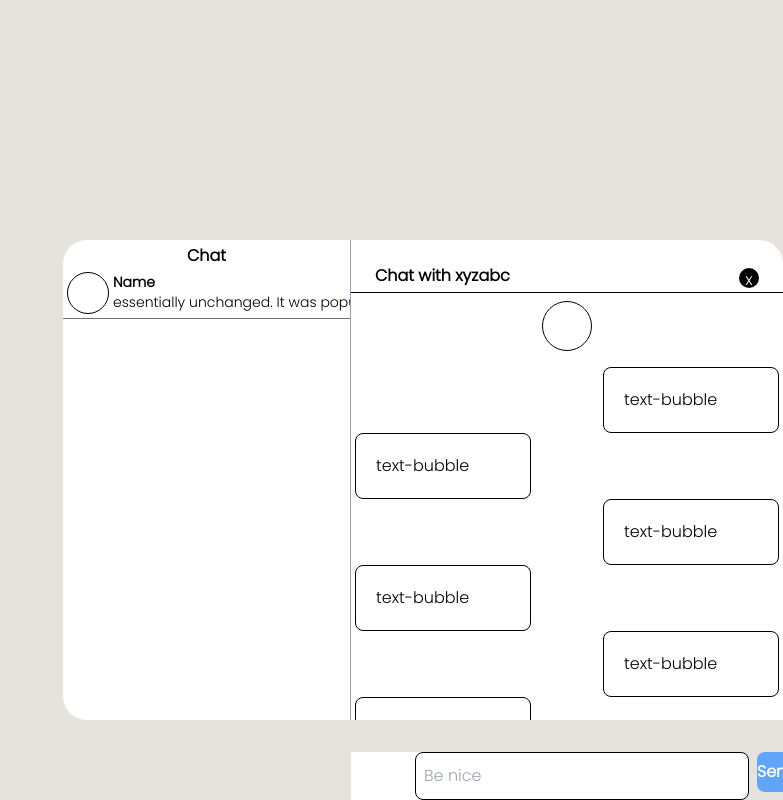
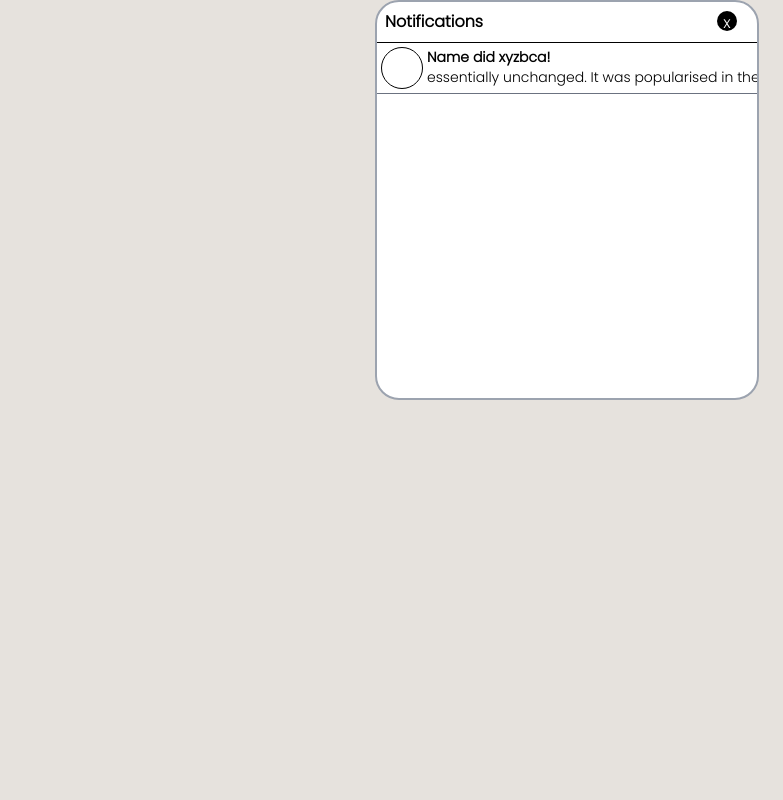
Before and after one commit to Broilan/Antohm, a React (Vite) app in the folder client/: page /test in a window 1280 px wide. Shown: the whole page, without its empty margins (497-1280 px from the left). Built offline with nearby package versions, Linux system fonts and the light colour scheme.

Commit message:
notifications are finished on the client side

```diff
--- a/client/src/App.jsx
+++ b/client/src/App.jsx
@@ -4,9 +4,9 @@ import React, { useEffect, useState } from "react";
 import PrivateRoute from "./utils/PrivateRoute";
 import jwt_decode from 'jwt-decode';
 import setAuthToken from './utils/setAuthToken';
-import { Profile, Login, Signup, Home} from "./pages";
+import { Profile, Login, Signup, Home, } from "./pages";
 import Applications from "./components/Applications";
-import { Navbar, DmModal } from "./components";
+import { Navbar, NotifDd } from "./components";
 
 export const DataContext = React.createContext();
 
@@ -57,7 +57,7 @@ function App() {
           <Routes>
               <Route path='/' element={ <Home />} />
 
-              <Route path='test' element={ <DmModal />} />
+              <Route path='test' element={ <NotifDd />} />
 
               <Route path='/profile' element={ <PrivateRoute><Profile /></PrivateRoute>}/>
               <Route path='applications' element={ <Applications />} />
--- a/client/src/components/DmModal.jsx
+++ b/client/src/components/DmModal.jsx
@@ -4,8 +4,8 @@ const DmModal = (props) => {
     const {mOpen, setMOpen} = props
   return (
     <>
-    <div className='w-screen h-screen absolute flex items-end justify-end'>
-    <div className='flex bg-white rounded-3xl rounded-br-none w-[45rem] h-[30rem] mb-20'>
+    <div className='w-screen h-screen absolute flex items-end justify-end '>
+    <div className='flex bg-white rounded-3xl border-gray-400 border-[2px] rounded-br-none w-[45rem] h-[30rem] z-10 mb-20'>
 
     <div className='w-[40%] border-r-gray-400 border-r-[1px] overflow-y-scroll ' id="dmp">
         <h1 className='text-center font-bold mt-1'>Chat</h1>
@@ -30,7 +30,7 @@ const DmModal = (props) => {
 
         <div className='rounded-[50%] border-[1px] w-10 h-10 p-6 mx-auto border-black'></div>
 
-            <div className='fixed bottom-[0%] mt-auto flex w-[24%] h-12 gap-2 bg-white'>
+            <div className='fixed border-b-gray-400 border-b-[2px] bottom-[0%] mt-auto flex w-[24%] h-12 gap-2 bg-white'>
             <input type="text" className='border-black border-[1px] rounded-lg ml-16 p-2' placeholder='Be nice' />
             <div className='w-16 h-10 bg-blue-400 text-white text-center pt-2 font-bold rounded-lg'>Send</div>
             </div>
--- a/client/src/components/Navigation/Navbar.jsx
+++ b/client/src/components/Navigation/Navbar.jsx
@@ -1,6 +1,7 @@
 import { NavLink } from "react-router-dom";
 import { useContext, useState } from "react";
 import DmModal from "../DmModal";
+import NotifDd from "../NotifDd";
 import { DataContext } from "../../App";
 import './NavStyles/navbar.css'
 import { FaHome } from 'react-icons/fa';
@@ -14,6 +15,8 @@ import logo from '/Users/Tanner/Desktop/ThriverFolder/Thriver/client/src/assets/
 const Navbar = () => {
     const {isAuthenticated, handleLogout} = useContext(DataContext)
     const [mOpen, setMOpen] = useState(false)
+    const [notifsOpen, setNotifsOpen] = useState(false)
+
 
     return (
         <>
@@ -29,13 +32,14 @@ const Navbar = () => {
                      <>
                     <NavLink to="/" className='border-[1px] border-black p-[10px] bg-blue-500 text-white rounded-[20px] ml-auto mr-[20px] text-[20px] font-bold transition-color hover:shadow-2xl '><FaHome/></NavLink>
                     <NavLink to="/profile" className='border-[1px] border-black p-[10px] bg-blue-500 text-white rounded-[20px] mr-[20px] text-[20px] font-bold transition-color hover:shadow-2xl '><MdOutlinePerson /></NavLink>
-                    <div className=' cursor-pointer border-[1px] border-black p-[10px] bg-blue-500 text-white rounded-[20px] mr-[20px] text-[20px] font-bold hover:shadow-2xl  '><AiOutlineBell/></div>
+                    <div id="notif-btn" onClick={() => setNotifsOpen(true)} className=' cursor-pointer border-[1px] border-black p-[10px] bg-blue-500 text-white rounded-[20px] mr-[20px] text-[20px] font-bold hover:shadow-2xl  '><AiOutlineBell/></div>
                     <div onClick={() => setMOpen(true)} className='cursor-pointer border-[1px] border-black p-[10px] bg-blue-500 text-white rounded-[20px] mr-[20px] text-[20px] font-bold hover:shadow-2xl  '><TfiEmail/></div>
                     </>
 
                 </div>
 
                 { mOpen == true?<><DmModal mOpen={mOpen} setMOpen={setMOpen}/></> : null }
+                { notifsOpen == true?<><NotifDd notifsOpen={notifsOpen} setNotifsOpen={setNotifsOpen}/></> : null }
             </header>
                     :null
 
--- /dev/null
+++ b/client/src/components/NotifDd.jsx
@@ -0,0 +1,30 @@
+import React from 'react'
+
+const NotifDd = (props) => {
+  const {notifsOpen, setNotifsOpen} = props
+  return (
+    <>
+    <div className='absolute bg-white w-96 h-[25rem] rounded-3xl overflow-y-scroll z-10 right-6 border-gray-400 border-[2px]' id="notifs">
+
+      <div className='mb-[0.75rem]'>
+      <h1 className='font-bold p-2 border-b-black border-b-[1px]'>Notifications</h1>
+      <div onClick={() => setNotifsOpen(false)} className='bg-black cursor-pointer rounded-[50%] h-5 w-5 text-white text-center ml-auto mr-5 mt-[-2rem]'>x</div>
+      </div>
+
+      <div className='' >
+    <div className='flex truncate border-b-gray-500 border-b-[1px]  hover:bg-gray-200'>
+    <div className='rounded-[50%] m-1 border-[1px] w-5 h-8 p-5 border-black'></div>
+    <div>
+    <div className='font-semibold text-sm mt-1'>Name did xyzbca!</div>
+    <div className='truncate text-sm'>essentially unchanged. It was popularised in the 1960s with the release of Letraset sheets containing Lorem Ipsum passages, and more recently with desktop publishing software like Aldus PageMaker including versions of Lorem Ipsum.</div>
+    </div>
+    </div>
+    </div>
+
+    </div>
+
+    </>
+  )
+}
+
+export default NotifDd
--- a/client/src/components/index.js
+++ b/client/src/components/index.js
@@ -14,3 +14,4 @@ export { default as Usercard } from './Usercard';
 export { default as UserGroups } from './UserGroups';
 export { default as DmModal } from './DmModal';
 export { default as News } from './News';
+export { default as NotifDd } from './NotifDd';
--- a/client/src/styles/App.css
+++ b/client/src/styles/App.css
@@ -21,3 +21,7 @@ body {
 #dmp::-webkit-scrollbar {
   display: none;
 }
+
+#notifs::-webkit-scrollbar {
+  display: none;
+}
```
